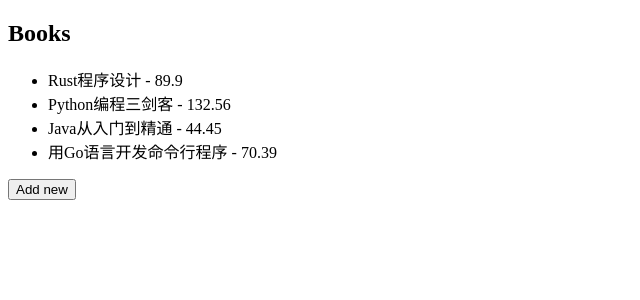
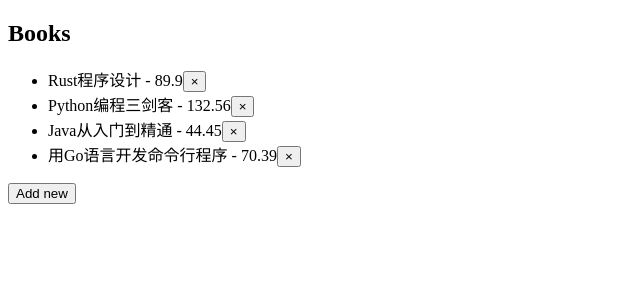
Before and after one commit to curder/react-demo, a React (Create React App) app in the folder 03-create-react-app/: page / in a window 1280 px wide. Shown: the top 300 px of the page, without its empty margins (0-640 px from the left). Built offline with nearby package versions, Linux system fonts and the light colour scheme.

Commit message:
feat: implement animated book list with TransitionGroup and CSSTransition components

```diff
--- a/03-create-react-app/src/24-react-transition-group-TransitionGroup/App.jsx
+++ b/03-create-react-app/src/24-react-transition-group-TransitionGroup/App.jsx
@@ -1,25 +1,34 @@
-import React, { PureComponent } from 'react'
+import React, { createRef, PureComponent } from 'react'
+import { TransitionGroup, CSSTransition } from 'react-transition-group'
+import './style.css'
 
 export class App extends PureComponent {
     constructor() {
         super()
 
+        this.customRef = createRef()
         this.state = {
             books: [
-                { id: 1, name: "Rust程序设计", price: 89.90 },
-                { id: 2, name: "Python编程三剑客", price: 132.56 },
-                { id: 3, name: "Java从入门到精通", price: 44.45 },
-                { id: 4, name: '用Go语言开发命令行程序', price: 70.39 },
+                { id: 1, name: "Rust程序设计", price: 89.90, nodeRef: createRef() },
+                { id: 2, name: "Python编程三剑客", price: 132.56, nodeRef: createRef() },
+                { id: 3, name: "Java从入门到精通", price: 44.45, nodeRef: createRef() },
+                { id: 4, name: '用Go语言开发命令行程序', price: 70.39, nodeRef: createRef() },
             ]
         }
     }
 
     addNewBook() {
-        const id = this.state.books.length + 1
+        const id = new Date().getTime();
         const books = [...this.state.books];
-        books.push({ id, name: "PHP从入门到精通", price: 54.66 })
-        console.log(books)
+        books.push({ id, name: "PHP从入门到精通", price: 54.66, nodeRef: createRef() })
         this.setState({ books })
+    }
+
+    removeBook(index) {
+        const books = [...this.state.books]
+        books.splice(index, 1)
+        this.setState({ books })
+
     }
 
     render() {
@@ -27,14 +36,18 @@ export class App extends PureComponent {
         return (
             <div>
                 <h2>Books</h2>
-                <ul>
+                <TransitionGroup component="ul">
                     {
-                        books.map(book => (
-                            <li key={book.id}>{book.name} - {book.price}</li>
+                        books.map((book, index) => (
+                            <CSSTransition nodeRef={book.nodeRef} key={book.id} timeout={1000} classNames="app">
+                                <li ref={book.nodeRef}>
+                                    <span>{book.name} - {book.price}</span>
+                                    <button onClick={() => this.removeBook(index)}> &times; </button>
+                                </li>
+                            </CSSTransition>
                         ))
                     }
-                </ul>
-
+                </TransitionGroup>
                 <button onClick={e => this.addNewBook(e)}>Add new</button>
             </div>
         )
--- /dev/null
+++ b/03-create-react-app/src/24-react-transition-group-TransitionGroup/style.css
@@ -0,0 +1,21 @@
+.app-enter {
+    opacity: 0;
+    transform: translateX(100px);
+}
+
+.app-enter-active {
+    transform: translateX(0);
+    opacity: 1;
+    transition: all 1s ease;
+}
+
+.app-exit {
+    opacity: 1;
+    transform: translateX(0);
+}
+
+.app-exit-active {
+    transform: translateX(-100px);
+    opacity: 0;
+    transition: all 1s ease;
+}
```
Also changed, not shown: 1 other file (tests, documents, lock files or other folders).
